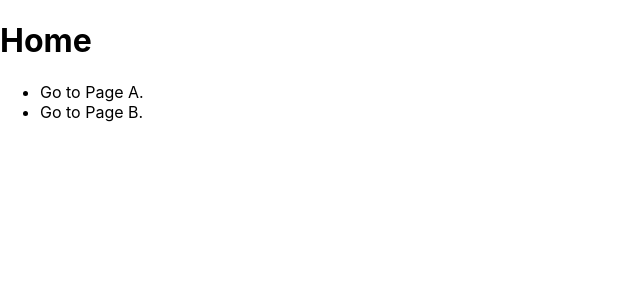
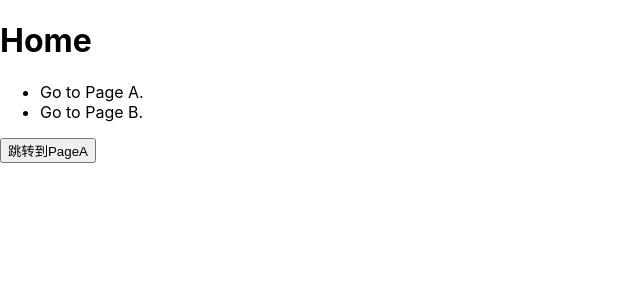
Before and after one commit to xiezipei/react-demos, a Next.js app in the folder demo13/: page / in a window 1280 px wide. Shown: the top 300 px of the page, without its empty margins (0-640 px from the left). Built offline with nearby package versions, Linux system fonts and the light colour scheme.

Commit message:
update(demo13): 路由-编程式跳转

```diff
--- a/demo13/pages/index.js
+++ b/demo13/pages/index.js
@@ -1,5 +1,5 @@
-import React from 'react';
 import Link from 'next/link'
+import Router from 'next/router'
 
 const Home = () => {
   return (
@@ -9,6 +9,9 @@
         <li><Link href="/pageA"><a>Go to Page A.</a></Link></li>
         <li><Link href="/pageB"><a>Go to Page B.</a></Link></li>
       </ul>
+      <div>
+        <button onClick={() => { Router.push('/pageA') }}>跳转到PageA</button>
+      </div>
     </div>
   )
 }
--- a/demo13/pages/pageA.js
+++ b/demo13/pages/pageA.js
@@ -1,10 +1,10 @@
 import Link from 'next/link'
 
-export default function pageA () {
+export default function pageA() {
     return (
-        <>
+        <div>
             <h1>Page A</h1>
             <Link href="/"><a>回到首页</a></Link>
-        </>
+        </div>
     )
 }
--- a/demo13/pages/pageB.js
+++ b/demo13/pages/pageB.js
@@ -1,10 +1,10 @@
 import Link from 'next/link'
 
-export default function pageB () {
+export default function pageB() {
     return (
-        <>
+        <div>
             <h1>Page B</h1>
             <Link href="/"><a>回到首页</a></Link>
-        </>
+        </div>
     )
 }
```
